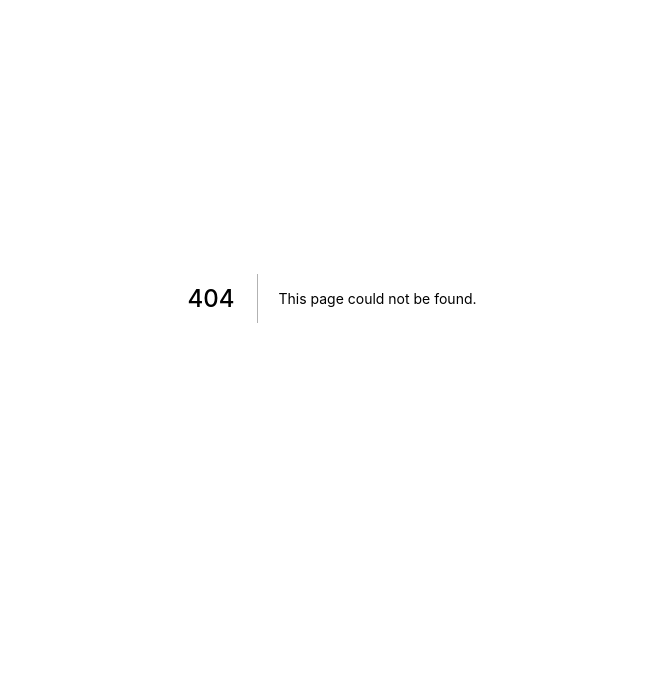
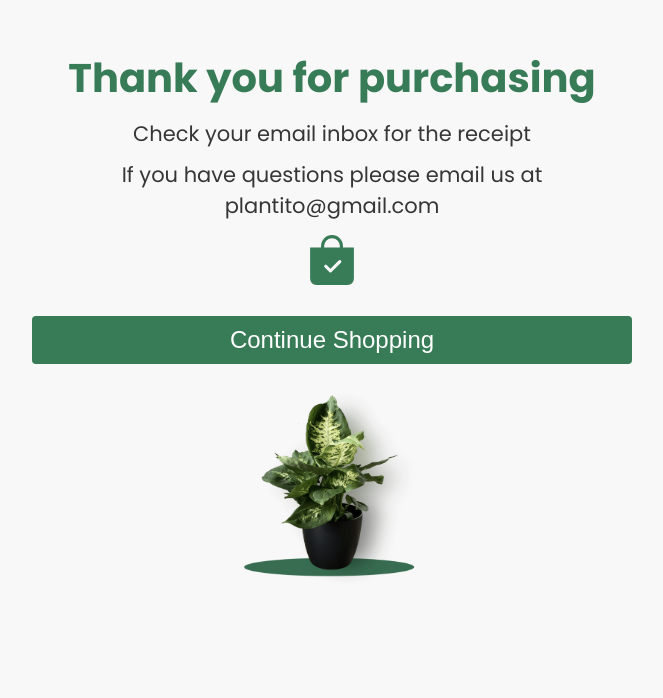
Before and after one commit to kennethvega/Plantito, a Next.js app: page /success in a window 1280 px wide. Before the commit this address had no page. Shown: the part 102-800 px from the top of the page, without its empty margins (308-971 px from the left). Built offline with nearby package versions, Linux system fonts and the light colour scheme.

Commit message:
added utility.js for confetti

```diff
--- /dev/null
+++ b/pages/success.js
@@ -0,0 +1,42 @@
+import React, { useState, useEffect } from "react";
+import Link from "next/link";
+import { BsBagCheckFill } from "react-icons/bs";
+import { useStateContext } from "../context/StateContext";
+import Image from "next/image";
+import plantImage from "../images/hero-image.png";
+
+const Success = () => {
+  const { setCartItems, setTotalPrice, setTotalQuantities } = useStateContext();
+
+  useEffect(() => {
+    localStorage.clear();
+    setCartItems([]);
+    setTotalPrice(0);
+    setTotalQuantities(0);
+  }, []);
+  return (
+    <div className="success-container">
+      <div className="text-box">
+        <h3>Thank you for purchasing</h3>
+        <p className="sub-heading">Check your email inbox for the receipt</p>
+        <p className="sub-heading">
+          If you have questions please email us at plantito@gmail.com
+        </p>
+        <p className="icon">
+          <BsBagCheckFill />
+        </p>
+
+        <Link href="/">
+          <button type="button" className="btn">
+            Continue Shopping
+          </button>
+        </Link>
+      </div>
+      <div className="image-box">
+        <Image src={plantImage} height={200} width={215} />
+      </div>
+    </div>
+  );
+};
+
+export default Success;
--- a/styles/global.scss
+++ b/styles/global.scss
@@ -76,3 +76,28 @@ h3 {
   // font-size: ;
   // }
 }
+
+// success-page
+.success-container {
+  margin: 15rem auto 0 auto;
+  max-width: 60rem;
+  display: flex;
+  align-items: center;
+  justify-content: center;
+  flex-direction: column;
+  gap: 2rem;
+}
+.text-box {
+  display: flex;
+  flex-direction: column;
+  gap: 1rem;
+}
+.sub-heading {
+  text-align: center;
+  font-size: 2.1rem;
+}
+.icon {
+  text-align: center;
+  font-size: 5rem;
+  color: var(--secondary-color);
+}
```
Also changed, not shown: lib/utility.js (added, +34 -0 lines).
